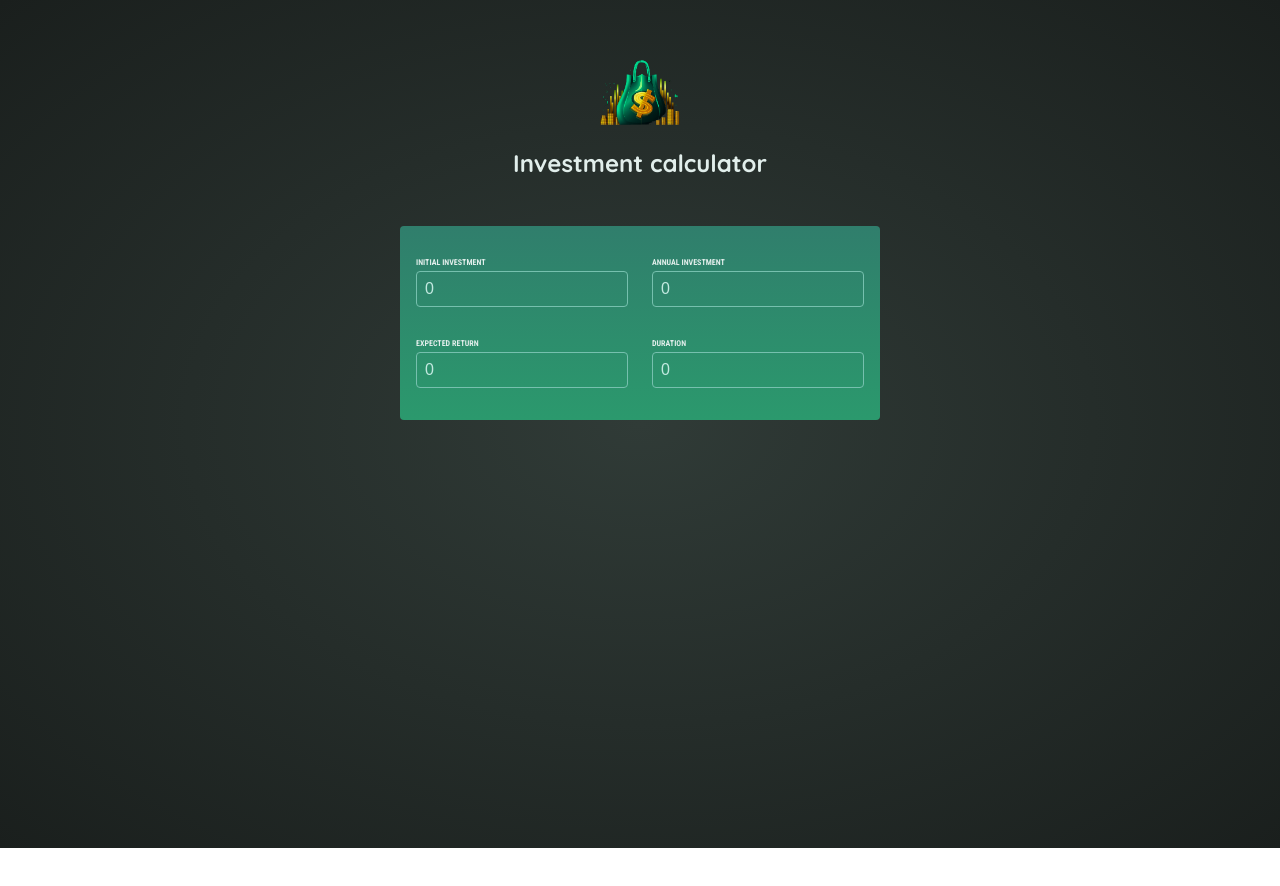
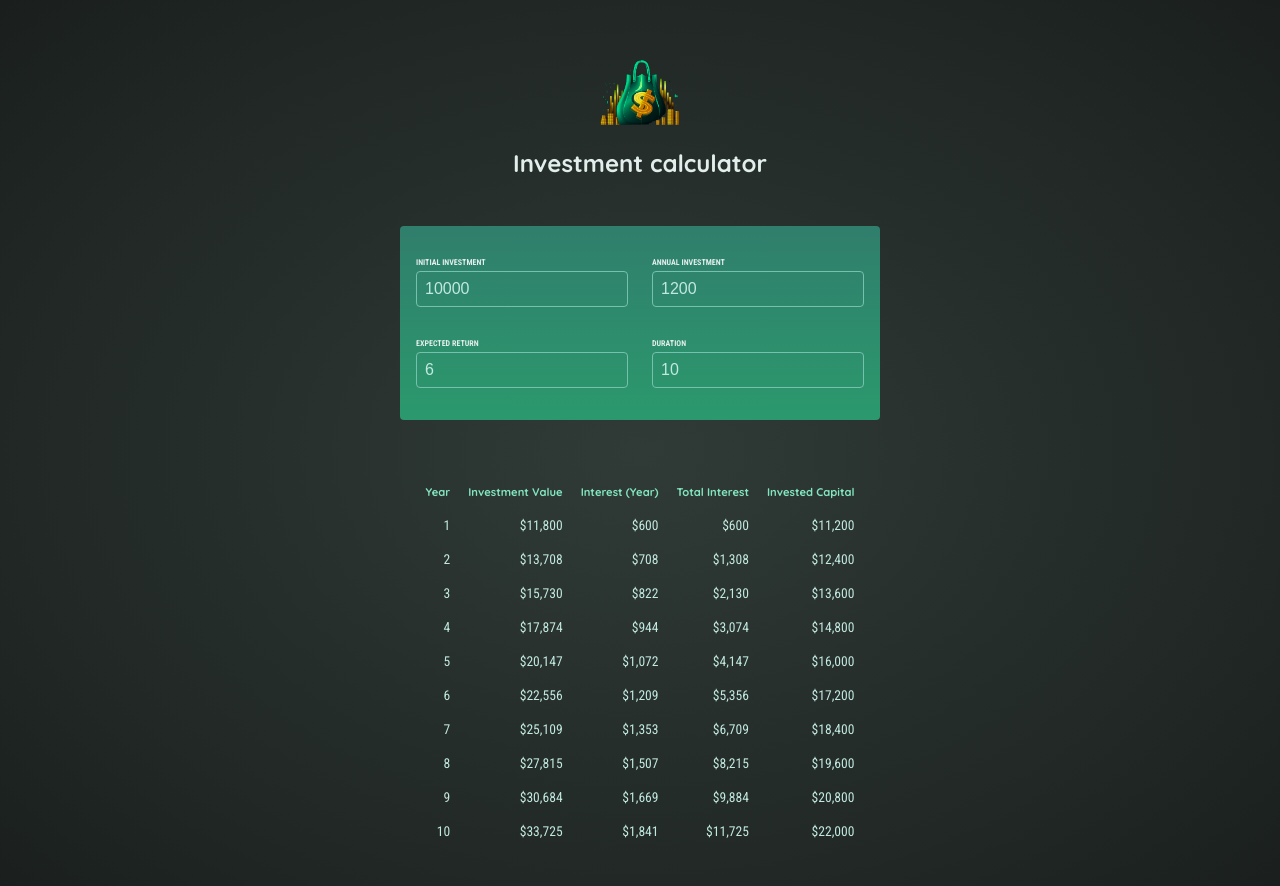
Before and after one commit to snehagupta20/Investment-Calculator-App, a React (Vite) app: page / in a window 1280 px wide. Shown: the top 886 px of the page. Before the commit the page ends 848 px from the top, so only its background shows below. Built offline with nearby package versions, Linux system fonts and the light colour scheme.

Commit message:
completed the project, added table and functionaing

```diff
--- a/src/App.jsx
+++ b/src/App.jsx
@@ -1,16 +1,28 @@
+import { useState } from "react";
 import Header from "./components/Header"
 import UserInput from "./components/UserInput"
+import Results from "./components/Results";
 
 function App() {
+  const [userInput, setUserInput] = useState({
+    initialInvestment: 10000,
+    annualInvestment: 1200,
+    expectedReturn: 6,
+    duration: 10,
+});
+function handleChange(inputIdentifier, newValue){
+  setUserInput(prevUserInput => {
+      return{
+          ...prevUserInput,
+          [inputIdentifier]: + newValue,
+      };
+  });
+}
   return (
     <div>
       <Header></Header>
-      <section id='user-input'>
-        <UserInput labelName1={'INITIAL INVESTMENT'} labelName2={'ANNUAL INVESTMENT'}/>
-        <UserInput labelName1={'EXPECTED RETURN'} labelName2={'DURATION'} />
-      </section>
-
-
+      <UserInput onChange={handleChange} userInput={userInput}></UserInput>
+      <Results input={userInput}></Results>
     </div>
 
 
--- /dev/null
+++ b/src/components/Results.jsx
@@ -0,0 +1,37 @@
+import React from 'react'
+import { calculateInvestmentResults, formatter } from '../util/investment'
+
+const Results = ({input}) => {
+    const resultsData = calculateInvestmentResults(input);
+    const initialInvestment = resultsData[0].valueEndOfYear - resultsData[0].interest - resultsData[0].annualInvestment;
+  return (
+    <table id='result'>
+        <thead>
+            <tr>
+                <th>Year</th>
+                <th>Investment Value</th>
+                <th>Interest (Year)</th>
+                <th>Total Interest</th>
+                <th>Invested Capital</th>
+            </tr>
+        </thead>
+        <tbody>
+            {resultsData.map(yearData => {
+                const totalInterest = yearData.valueEndOfYear - (yearData.annualInvestment * yearData.year) - initialInvestment;
+                const totalAmountInvested = yearData.valueEndOfYear - totalInterest
+                return (
+                <tr key={yearData.year}>
+                    <td>{yearData.year}</td>
+                    <td>{formatter.format(yearData.valueEndOfYear)}</td>
+                    <td>{formatter.format(yearData.interest)}</td>
+                    <td>{formatter.format(totalInterest)}</td>
+                    <td>{formatter.format(totalAmountInvested)}</td>
+                </tr>)
+            })}
+        </tbody>
+    </table>
+
+  )
+}
+
+export default Results
--- a/src/components/UserInput.jsx
+++ b/src/components/UserInput.jsx
@@ -1,30 +1,40 @@
-import React, { useState } from 'react'
+import React from 'react'
 
 
 
-const UserInput = ({labelName1, labelName2}) => {
-
-    const [userInput1, setUserInput1] = useState(0);
-    const [userInput2, setUserInput2] = useState(0);
-
-    const handleChange1 = (event) => {
-        setUserInput1(event.target.value);
-    }
-    const handleChange2 = (event) => {
-        setUserInput2(event.target.value);
-    }
-
+const UserInput = ({onChange, userInput}) => {
   return (
+    <section id='user-input'>
         <div className='input-group'>
             <p>
-            <label>{labelName1}</label>
-            <input type='number' value={userInput1} onChange={handleChange1} required></input>
+                <label>Initial Investment</label>
+                <input
+                type='number'
+                required
+                value={userInput.initialInvestment}
+                onChange={(event) =>
+                onChange('initialInvestment', event.target.value)}/>
             </p>
             <p>
-            <label>{labelName2}</label>
-            <input type='number' value={userInput2} onChange={handleChange2} required></input>
+
+                <label>Annual Investment</label>
+                <input type='number' required value={userInput.annualInvestment} onChange={(event) =>
+                onChange('annualInvestment', event.target.value)}></input>
             </p>
         </div>
+         <div className='input-group'>
+            <p>
+                <label>Expected Return</label>
+                <input type='number' required value={userInput.expectedReturn} onChange={(event) =>
+                onChange('expectedReturn', event.target.value)}></input>
+            </p>
+            <p>
+                <label>duration</label>
+                <input type='number' required value={userInput.duration} onChange={(event) =>
+                onChange('duration', event.target.value)}></input>
+            </p>
+        </div>
+    </section>
   )
 }
 
```
Lines whose indentation alone changed are shown as unchanged.
